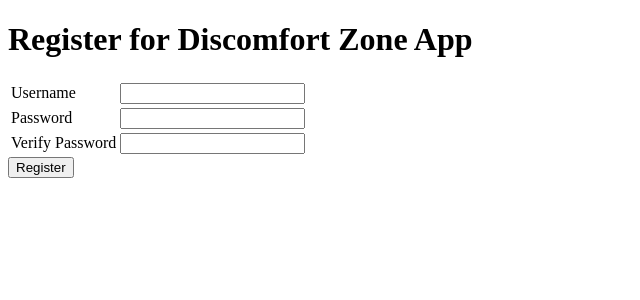
After one commit to Jmcfadden1528/dz-app, a Flask app: page /signup in a window 1280 px wide. The commit adds this page. Shown: the top 300 px of the page, without its empty margins (0-640 px from the left). Run offline with Flask 2, Linux system fonts and the light colour scheme.

Commit message:
added users and tasks with db hooked up

```diff
--- a/main.py
+++ b/main.py
@@ -18,8 +18,28 @@ db = SQLAlchemy(app)
 class Task(db.Model):
     id = db.Column(db.Integer, primary_key=True)
     name = db.Column(db.String(120))
-    def __init__(self, name):
+    description = db.Column(db.String(500))
+    point_value = db.Column(db.Integer)
+    def __init__(self, name, description, point_value):
         self.name = name
+        self.description = description
+        self.point_value = point_value
+
+class User(db.Model):
+    username = db.Column(db.String(50), primary_key=True)
+    password = db.Column(db.String(16))
+
+    def __init__(self,username,password):
+        self.username = username
+        self.password = password
+
+class Mission(db.Model):
+    id = db.Column(db.Integer, primary_key=True)
+    title = db.Column(db.String(150))
+    description = db.Column(db.String(300))
+    def __init__(self, title):
+        self.title = title
+
 
 @app.route("/")
 def index():
@@ -27,21 +47,31 @@ def index():
     return template.render()
 
 
-@app.route("/hello", methods=['POST'])
+@app.route("/signup", methods=['GET', 'POST'])
 def hello():
-    first_name = request.form['first_name']
-    template = jinja_env.get_template('hello_display.html')
-    return template.render(name=first_name)
+    if request.method == 'POST':
+        username = request.form['username']
+        password = request.form['password']
+        new_user = User(username, password)
+        db.session.add(new_user)
+        db.session.commit()
 
 
-tasks = []
+    template = jinja_env.get_template('signup.html')
+    return template.render()
 
 @app.route('/todos', methods=['POST', 'GET'])
 def todos():
 
     if request.method == 'POST':
-        task = request.form['task']
-        tasks.append(task)
+        task_name = request.form['task']
+        task_description = request.form['task_description']
+        task_point_value = request.form['task_point_value']
+        new_task = Task(task_name, task_description, int(task_point_value))
+        db.session.add(new_task)
+        db.session.commit()
+
+    tasks = Task.query.all()
 
     template = jinja_env.get_template('todos.html')
     return template.render(title="TODOS", tasks=tasks)
--- /dev/null
+++ b/templates/signup.html
@@ -0,0 +1,31 @@
+{% extends "base.html" %}
+
+{% block content %}
+<h1>Register for Discomfort Zone App</h1>
+<form action="/signup" method="POST">
+    <table>
+        <tr>
+            <td><label for="username">Username</label></td>
+            <td>
+                <input name="username" type="text" value="{{ username }}">
+            </td>
+        </tr>
+        <tr>
+            <td><label for="password">Password</label></td>
+            <td>
+                <input name="password" type="password">
+            </td>
+        </tr>
+        <tr>
+            <td><label for="verify">Verify Password</label></td>
+            <td>
+                <input name="verify" type="password">
+            </td>
+        </tr>
+    </table>
+    <input type="submit" value="Register">
+</form>
+
+<p>{{error}}</p>
+
+{% endblock %}
```
Also changed, not shown: templates/hello_display.html (deleted, +0 -7 lines), templates/todos.html (+10 -2 lines).
